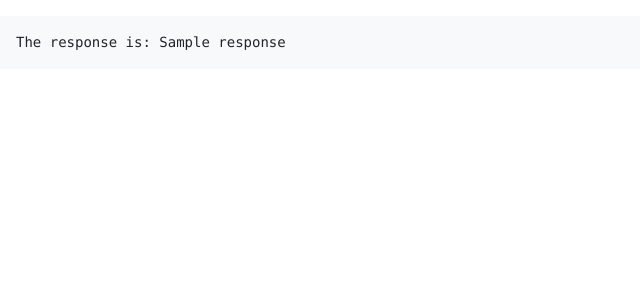
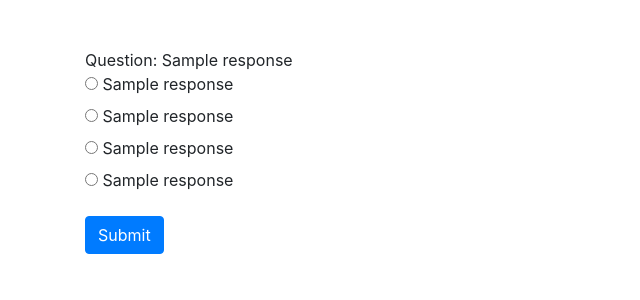
Before and after one commit to shellszie/openai, a Flask app: template templates/home.html in a window 1280 px wide. Shown: the top 300 px of the page, without its empty margins (0-640 px from the left). Run offline with Flask 3, Linux system fonts and the light colour scheme; the template is opened without the code that fills it: most values are stand-ins (such as "Sample title", 1, 10 or a date in 2020).

Commit message:
parsing from the openai api and displaying the options and question

```diff
--- a/app.py
+++ b/app.py
@@ -37,5 +37,5 @@ def format_response(raw_input):
     return tokens
 
 
-if __name__ == '__main__':
+if __name__ == '__app__':
     app.run(debug=True)
--- a/templates/home.html
+++ b/templates/home.html
@@ -5,47 +5,48 @@
     <link rel="stylesheet" href="https://cdn.jsdelivr.net/npm/bootstrap@4.3.1/dist/css/bootstrap.min.css">
 </head>
 <body>
-<!--    <div class="container mt-5">-->
-<!--    -->
-<!--        <form method="POST">-->
-<!--            <div class="form-group">-->
-<!--                <div>-->
-<!--                    <input type="radio"-->
-<!--                    id="Netflix"-->
-<!--                    name="brand"-->
-<!--                    value="Netflix">-->
-<!--                    <label for="Netflix">Netflix</label>-->
-<!--                </div>-->
-<!--                <div>-->
-<!--                    <input type="radio"-->
-<!--                           id="Audi"-->
-<!--                           name="brand"-->
-<!--                           value="Audi">-->
-<!--                    <label for="Audi">Audi</label>-->
-<!--                </div>-->
+    <div class="container mt-5">
+        <div>Question: {{response[0]}}</div>
+        <form method="POST">
+            <div class="form-group">
+                <div>
+                    <input type="radio"
+                    id="A"
+                    name="A"
+                    value="{{response[1]}}">
+                    <label for="A">{{response[1]}}</label>
+                </div>
+                <div>
+                    <input type="radio"
+                           id="B"
+                           name="B"
+                           value="{{response[2]}}">
+                    <label for="B">{{response[2]}}</label>
+                </div>
 
-<!--                <div>-->
-<!--                    <input type="radio"-->
-<!--                           id="Microsoft"-->
-<!--                           name="brand"-->
-<!--                           value="Microsoft" checked>-->
-<!--                    <label for="Microsoft">Microsoft</label>-->
-<!--                </div>-->
-<!--                <div>-->
-<!--                    <input type="radio"-->
-<!--                           id="Microsoft"-->
-<!--                           name="brand"-->
-<!--                           value="Microsoft" checked>-->
-<!--                    <label for="Microsoft">Microsoft</label>-->
-<!--                </div>-->
+                <div>
+                    <input type="radio"
+                           id="C"
+                           name="C"
+                           value="{{response[3]}}">
+                    <label for="C">{{response[3]}}</label>
+                </div>
+                <div>
+                    <input type="radio"
+                           id="D"
+                           name="D"
+                           value="{{response[4]}}">
+                    <label for="D">{{response[4]}}</label>
+                </div>
 
-<!--            </div>-->
-<!--            <button type="submit" class="btn btn-primary">Submit</button>-->
-<!--        </form>-->
+            </div>
+            <button type="submit" class="btn btn-primary">Submit</button>
+        </form>
+
 
         {% if response %}
             <div class="mt-3">
-                <pre class="bg-light p-3">The response is: {{ response }}</pre>
+<!--                <pre class="bg-light p-3">The response is: {{ response }}</pre>-->
             </div>
         {% endif %}
     </div>
```
